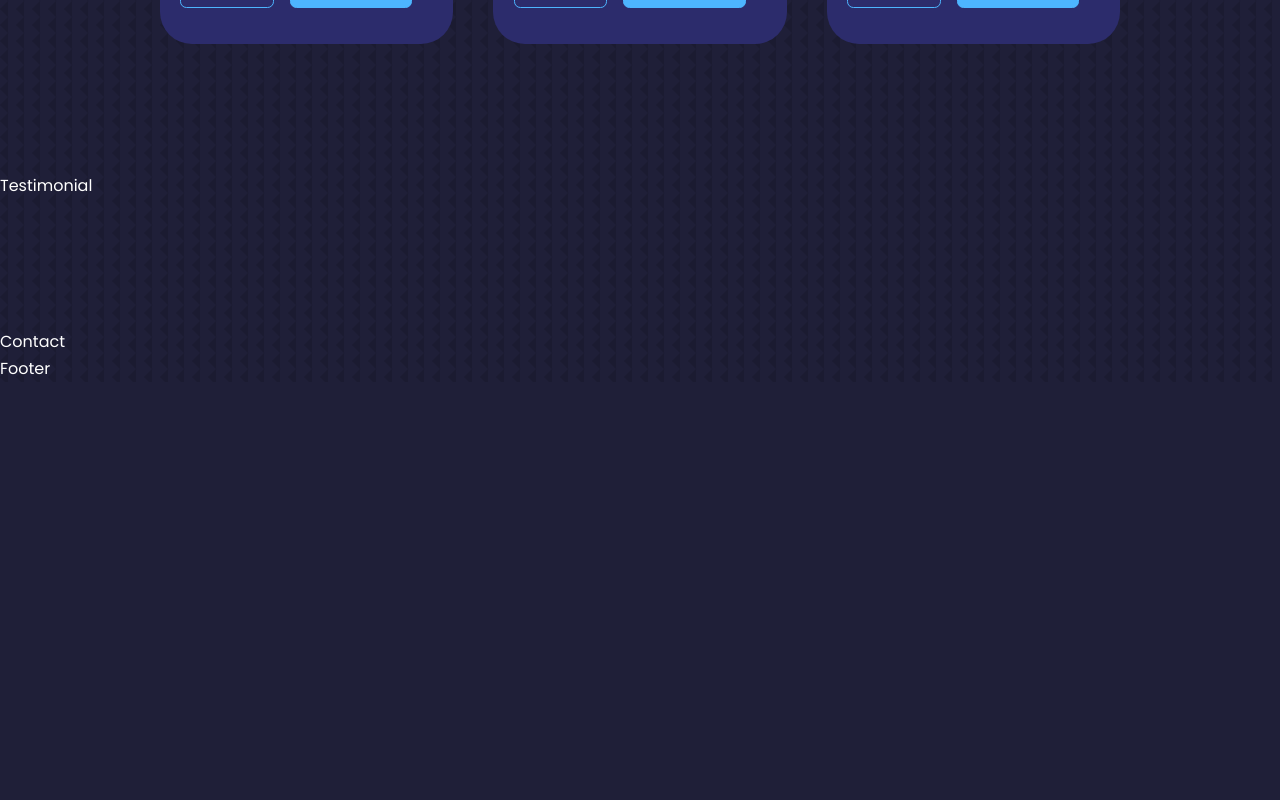
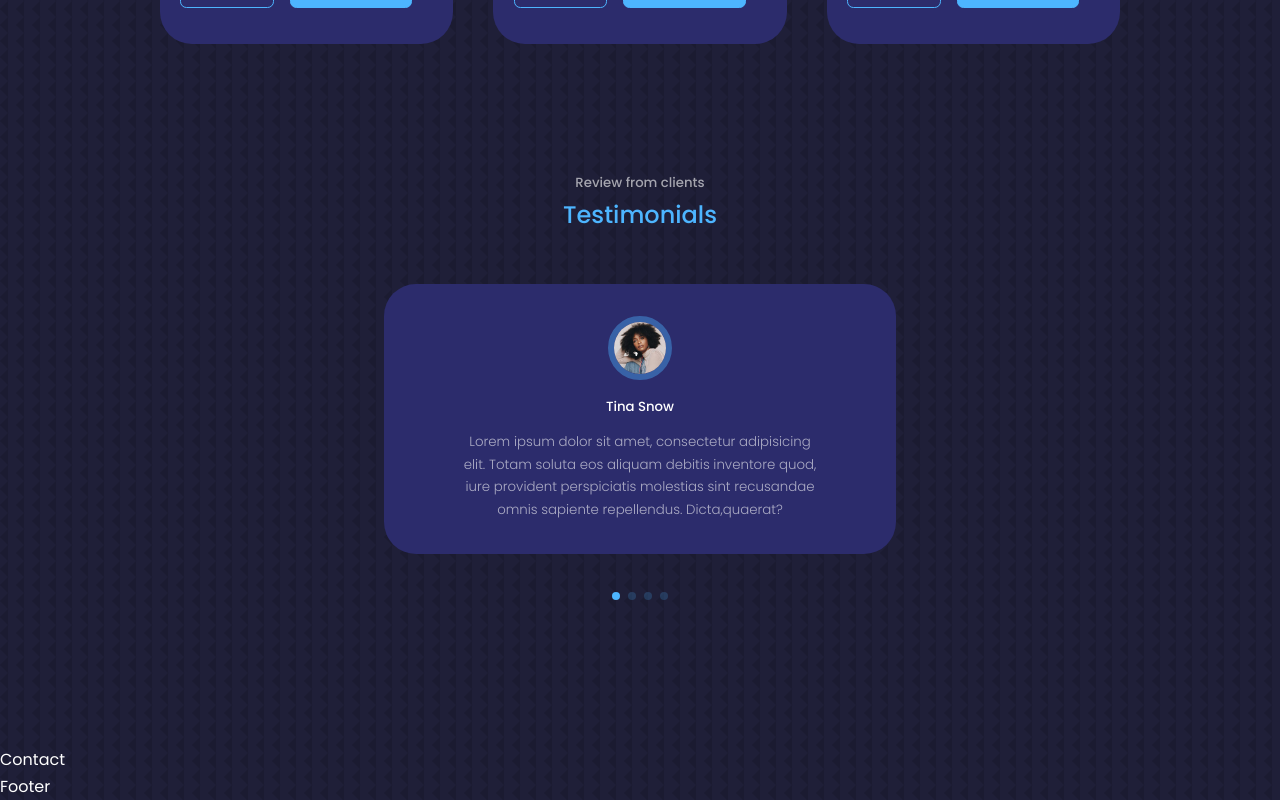
Before and after one commit to TahirMehmood8082/React-portfolio-website, a React (Create React App) app in the folder react-portfolio-website-1/: page / in a window 1280 px wide. Shown: the part 3967-4767 px from the top of the page. Before the commit the page ends 4349 px from the top, so only its background shows below. Built offline with nearby package versions, Linux system fonts and the light colour scheme.

Commit message:
testimonial implemented with SwiperSlide

```diff
--- a/react-portfolio-website-1/package.json
+++ b/react-portfolio-website-1/package.json
@@ -9,7 +9,8 @@
     "react": "^18.2.0",
     "react-dom": "^18.2.0",
     "react-icons": "^4.4.0",
-    "react-scripts": "5.0.1",
+    "react-scripts": "^5.0.1",
+    "swiper": "^8.4.2",
     "web-vitals": "^2.1.4"
   },
   "scripts": {
--- a/react-portfolio-website-1/src/components/testimonials/Testimonial.jsx
+++ b/react-portfolio-website-1/src/components/testimonials/Testimonial.jsx
@@ -1,9 +1,62 @@
 import React from 'react'
 import './testimonial.css'
+import AVTR1 from '../../assets/avatar1.jpg'
+import AVTR2 from '../../assets/avatar2.jpg'
+import AVTR3 from '../../assets/avatar3.jpg'
+import AVTR4 from '../../assets/avatar4.jpg'
 
+import { Pagination } from 'swiper';
+import { Swiper, SwiperSlide } from 'swiper/react';
+import 'swiper/css'
+import 'swiper/css/pagination'
+const data = [
+  {
+    avatar: AVTR1,
+    name: "Tina Snow",
+    review: 'Lorem ipsum dolor sit amet, consectetur adipisicing elit. Totam soluta eos aliquam debitis inventore quod, iure provident perspiciatis molestias sint recusandae omnis sapiente repellendus. Dicta,quaerat?'
+  },
+  {
+    avatar: AVTR2,
+    name: "Shatta Wale",
+    review: 'Lorem ipsum dolor sit amet, consectetur adipisicing elit. Totam soluta eos aliquam debitis inventore quod, iure provident perspiciatis molestias sint recusandae omnis sapiente repellendus. Dicta,quaerat?'
+  },
+  {
+    avatar: AVTR3,
+    name: "Kwame Despite",
+    review: 'Lorem ipsum dolor sit amet, consectetur adipisicing elit. Totam soluta eos aliquam debitis inventore quod, iure provident perspiciatis molestias sint recusandae omnis sapiente repellendus. Dicta,quaerat?'
+  },
+  {
+    avatar: AVTR4,
+    name: "John william",
+    review: 'Lorem ipsum dolor sit amet, consectetur adipisicing elit. Totam soluta eos aliquam debitis inventore quod, iure provident perspiciatis molestias sint recusandae omnis sapiente repellendus. Dicta,quaerat?'
+  }
+]
 const Testimonial = () => {
   return (
-    <section id='testimonials'>Testimonial</section>
+    <section id='testimonials'>
+      <h5>Review from clients</h5>
+      <h2>Testimonials</h2>
+
+      <Swiper className="container testimonials__container"
+
+      modules={[Pagination]} spaceBetween={40} slidesPreView={1}
+      pagination={{ clickable: true }}>
+        {
+          data.map(({avatar, name, review}, index) =>{
+            return(
+              <SwiperSlide key={index} className="testimonial">
+                <div className="client__avatar">
+                  <img src={avatar} />
+                </div>
+                <h5 className="client__name">{name}</h5>
+                <small className="client__review">{review}</small>
+              </SwiperSlide>
+            )
+          })
+        }
+
+      </Swiper>
+    </section>
   )
 }
 
--- a/react-portfolio-website-1/src/components/testimonials/testimonial.css
+++ b/react-portfolio-website-1/src/components/testimonials/testimonial.css
@@ -0,0 +1,48 @@
+.container.testimonials__container{
+    width: 40%;
+    padding-bottom: 4rem;
+}
+.client__avatar{
+    width: 4rem;
+    aspect-ratio: 1/1;
+    overflow: hidden;
+    border-radius: 50%;
+    margin: 0 auto 1rem;
+    border: 0.4rem solid var(--color-primary-variant);
+}
+
+.testimonial{
+    background: var(--color-bg-variant);
+    text-align: center;
+    padding: 2rem;
+    border-radius: 2rem;
+    user-select: none;
+}
+
+.client__review{
+    color: var(--color-light);
+    font-weight: 300;
+    display: block;
+    width: 80%;
+    margin: 0.8rem auto 0;
+}
+.swiper-pagination-clickable .swiper-pagination-bullet {
+    background: var(--color-primary);
+}
+
+/* ========================== MEDIA QUERIES (MEDIUM DEVICES) ===================*/
+@media screen and (max-width: 1024px) {
+   .container.testimonials__container{
+    width: 60%;
+   }
+}
+
+/* ========================== MEDIA QUERIES (SMALL DEVICES) ===================*/
+@media screen and (max-width: 600px) {
+    .container.testimonials__container{
+        width: var(--container-width-sm);
+    }
+    .client__review{
+        width: var(--container-width-sm);
+    }
+}
```
Also changed, not shown: 1 other file (tests, documents, lock files or other folders).
